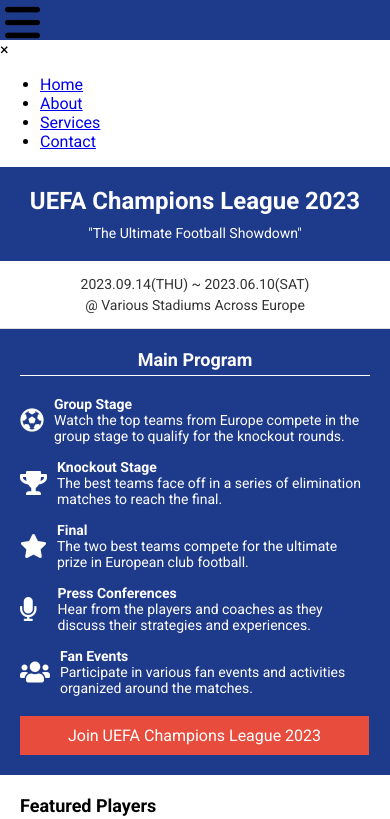
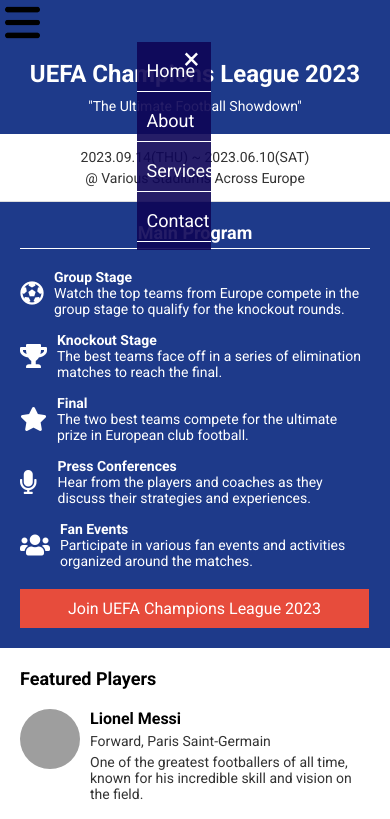
Before and after one commit to RohaibRazzaq/Uefa-Champions-League, a plain HTML site: page index.html in a window 390 px wide. Both pictures are taken after a click on the picture 20 px from the left and 20 px from the top of the page. Shown: the top 819 px of the page. Drawn offline with Linux system fonts and the light colour scheme; grey boxes are pictures that could not be loaded.

Commit message:
Mid-term Submission

```diff
--- a/index.html
+++ b/index.html
@@ -6,12 +6,12 @@
   <link href="https://cdnjs.cloudflare.com/ajax/libs/font-awesome/5.15.3/css/all.min.css" rel="stylesheet"/>
   <link href="https://fonts.googleapis.com/css2?family=Roboto:wght@400;700&amp;display=swap" rel="stylesheet"/>
     <link rel="stylesheet" href="style.css">
-    <script src="index.js"></script>
+
 </head>
  <body>
   <div class="container">
     <header class="head">
-        <img src="images/menu.png" alt="none">
+        <img id="hamburger" src="images/menu.png" alt="none">
     </header>
     <nav class="mobile-menu" id="mobileMenu">
         <div class="close-btn" id="closeBtn">&times;</div>
@@ -143,5 +143,6 @@
     </a>
    </div>
   </div>
+  <script src="index.js"></script>
  </body>
 </html>
--- a/index.js
+++ b/index.js
@@ -1,19 +1,19 @@
 document.addEventListener('DOMContentLoaded', () => {
     const hamburger = document.getElementById('hamburger');
     const mobileMenu = document.getElementById('mobileMenu');
-    const closeBtn = document.getElementById('closeBtn');
 
     hamburger.addEventListener('click', () => {
-        mobileMenu.style.display = 'flex';
+        mobileMenu.classList.toggle('show');
+    });
+
+    window.addEventListener('click', (event) => {
+        if (!hamburger.contains(event.target) && !mobileMenu.contains(event.target)) {
+            mobileMenu.classList.remove('show');
+        }
     });
 
     closeBtn.addEventListener('click', () => {
         mobileMenu.style.display = 'none';
     });
 
-    window.addEventListener('click', (event) => {
-        if (event.target === mobileMenu) {
-            mobileMenu.style.display = 'none';
-        }
-    });
 });
--- a/style.css
+++ b/style.css
@@ -12,8 +12,56 @@
             background-color: #fff;
             box-shadow: 0 0 10px rgba(0, 0, 0, 0.1);
         }
+
+        .mobile-menu {
+            position: absolute;
+            top: 42px;
+            left: 35%;
+            width: 19%;
+            background-color: rgb(14 5 87 / 90%);
+            color: white;
+            display: none;
+            opacity: 0;
+            transition: opacity 0.3s ease, visibility 0.3s ease;
+            z-index: 1000;
+        }
+
+        .mobile-menu ul {
+            list-style: none;
+            padding: 0;
+            margin: 0;
+        }
+
+        .mobile-menu li {
+            margin: 8px 0;
+            border-bottom: 1px solid white;
+        }
+
+        .mobile-menu a {
+            color: white;
+            text-decoration: none;
+            font-size: 18px;
+            display: block;
+            padding: 10px;
+        }
+
+        .mobile-menu.show {
+            display: block;
+            opacity: 1;
+            visibility: visible;
+        }
+
+        .close-btn {
+            font-size: 30px;
+            position: absolute;
+            top: -1px;
+            right: 11px;
+            cursor: pointer;
+            margin-left: 2px;
+        }
+
         .head img{
-             object-fit: contain;
+            object-fit: contain;
             width: 9%;
             padding: 5px 1px 0px 5px;
         }
```
